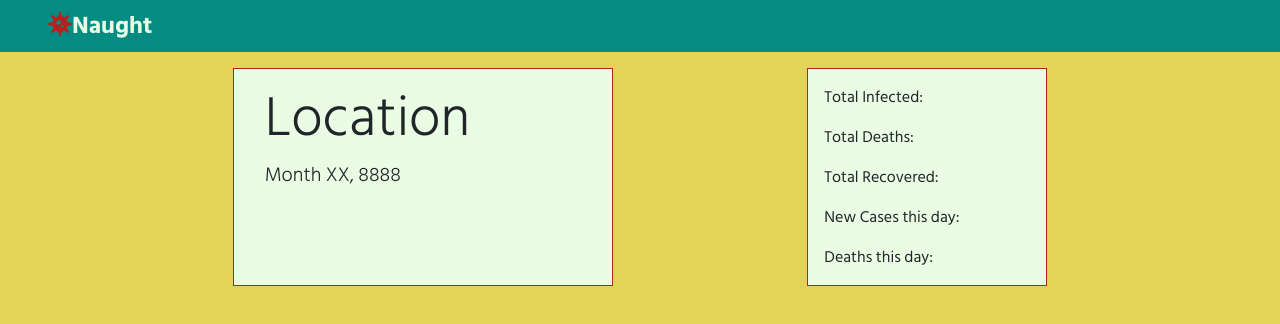
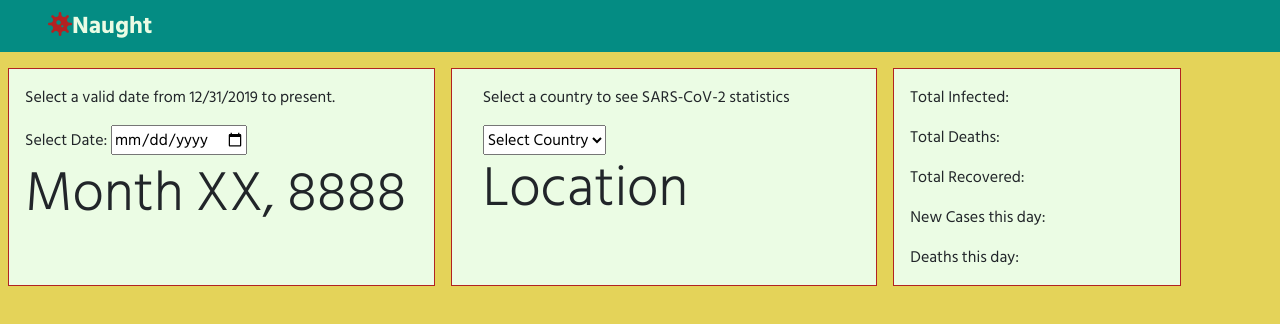
Before and after one commit to chrisjm093/Naught, a plain HTML site: page index.html in a window 1280 px wide. Drawn offline with nearby package versions, Linux system fonts and the light colour scheme.

Commit message:
HTML wireframes built for specifying date, and location. Statistics panal styled.

```diff
--- a/assets/style.css
+++ b/assets/style.css
@@ -7,7 +7,7 @@ border-bottom: 1px, firebrick, solid;
 header {
     color: #EBFCE4;
     margin-left: 2em;
-    font-family: 'Hind Siliguri', sans-serif;;
+    font-family: 'Hind Siliguri', sans-serif;
     font-weight: bold;
     font-size: x-large;
 
@@ -27,10 +27,16 @@ body {
     background-color: #EBFCE4;
     border-color: firebrick !important;
     margin-top: 1em;
+    margin-right: .5em;
+    margin-left: .5em;
     padding: 1em 0em 0em 1em;
+
 }
 
 #stat-display {
-    max-width: 15em;
-    margin-left: 2em;
+    max-width: 18em;
 }
+#choosen-date {
+    font-family: 'Hind Siliguri', sans-serif;;
+
+}
--- a/index.html
+++ b/index.html
@@ -15,15 +15,33 @@
         <header><i class="fas fa-virus"></i>Naught</header>
     </div>
 
-    <div class="container">
-        <div class="row">
+    <div class="container-fluid">
+       <div class="row">
+             <div id="date-display" class="statistic-board container border col-4">
+                <p class="stats">Select a valid date from 12/31/2019 to present.</p>
+                <div id="date-form-container">
+                    <label for="select-date">Select Date:</label>
+                    <input type="date" id="select-date" value="#" min="2019-12-31">
+                </div>
+
+                <h1 id=" choosen-date " class="display-4">Month XX, 8888</h1>
+            </div>
             <div id="location-display" class="statistic-board container border col-4">
                 <div class="container ">
+
+                        <p class="stats">Select a country to see SARS-CoV-2 statistics</p>
+                        <select class="country-dropdown">
+                            <option value="">Select Country</option>
+                            <option value="USA">USA</option>
+                            <option value="china">China</option>
+                            <option value="italy">Italy</option>
+                        </select>
+
                     <h1 id=" location " class="display-4">Location</h1>
-                    <p id=" choosen-date " class="lead">Month XX, 8888</p>
+
                 </div>
             </div>
-            <div id="stat-display" class="statistic-board container border col-8">
+            <div id="stat-display" class="statistic-board container border col-4">
                 <p id=" infected " class=" stats ">Total Infected:</p>
                 <p id=" dead " class=" stats ">Total Deaths:</p>
                 <p id=" recovered " class=" stats ">Total Recovered:</p>
@@ -32,6 +50,7 @@
             </div>
         </div>
     </div>
+
     <script src="https://code.jquery.com/jquery-3.5.1.js" integrity="sha256-QWo7LDvxbWT2tbbQ97B53yJnYU3WhH/C8ycbRAkjPDc=" crossorigin="anonymous"></script>
     <script src="https://cdn.jsdelivr.net/npm/popper.js@1.16.0/dist/umd/popper.min.js" integrity="sha384-Q6E9RHvbIyZFJoft+2mJbHaEWldlvI9IOYy5n3zV9zzTtmI3UksdQRVvoxMfooAo" crossorigin="anonymous"></script>
     <script src="https://stackpath.bootstrapcdn.com/bootstrap/4.5.0/js/bootstrap.min.js" integrity="sha384-OgVRvuATP1z7JjHLkuOU7Xw704+h835Lr+6QL9UvYjZE3Ipu6Tp75j7Bh/kR0JKI" crossorigin="anonymous"></script>
@@ -64,7 +83,7 @@ pseudocode:
             *News source banner
 
             *<ol> of headlines from the day
-                each list element has headline and biline
+                each list element has headline and byline
 
         (*) feature that toggles 1918 spanish flu data
 
```
